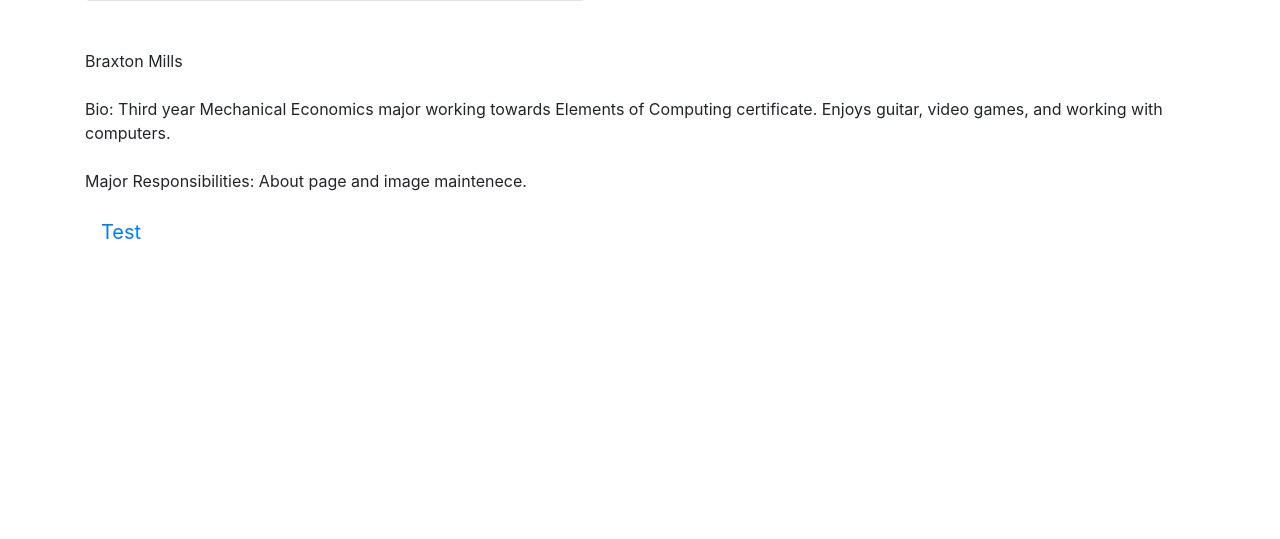
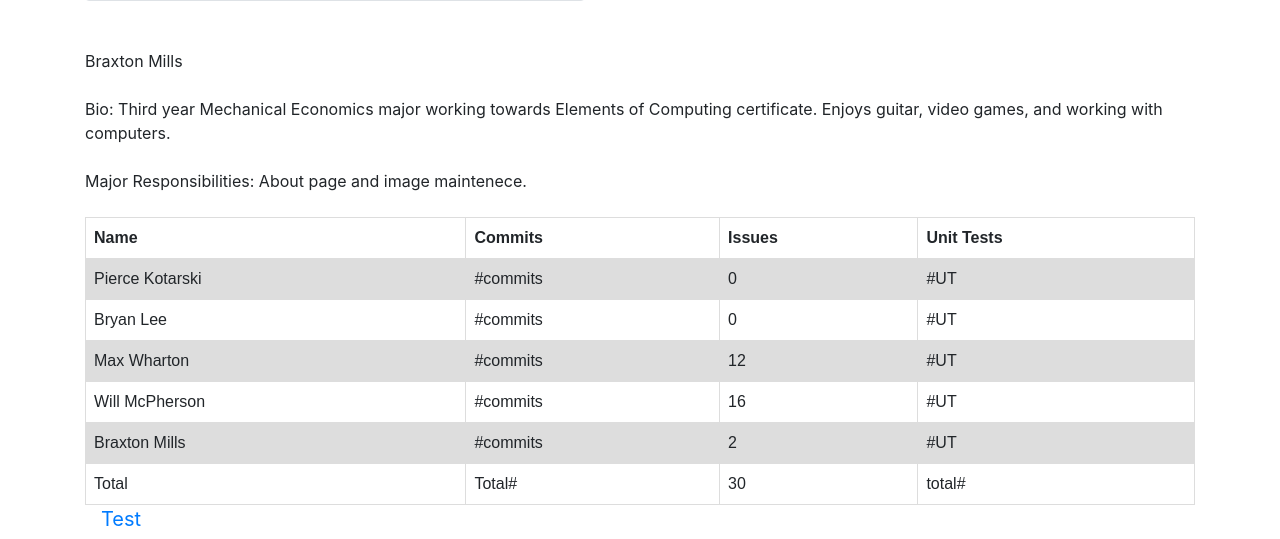
Before and after one commit to maxwharton1/cs329e-idb, a Flask app: page /about in a window 1280 px wide. Shown: the part 4055-4594 px from the top of the page. Before the commit the page ends 4294 px from the top, so only its background shows below. Run offline with Flask 2, Linux system fonts and the light colour scheme; parts of the project's set-up code (start-up, migrations or seed data) failed here and were passed over; some libraries are stand-ins or nearby versions.

Commit message:
added table for commits/issues/unit tests with styling

```diff
--- a/templates/about.html
+++ b/templates/about.html
@@ -1,5 +1,28 @@
 {% extends 'layout.html' %}
 {% block body %}
+
+<style>
+table {
+  font-family: arial, sans-serif;
+  border-collapse: collapse;
+  width: 100%;
+}
+
+td, th {
+  border: 1px solid #dddddd;
+  text-align: left;
+  padding: 8px;
+}
+
+tr:nth-child(even) {
+  background-color: #dddddd;
+}
+</style>
+
+
+
+
+
   <a href= "/test">Link to Test Page</a><br></br>
   <div id = "info"></div>
   Group Members
@@ -29,6 +52,52 @@
     Bio: Third year Mechanical Economics major working towards Elements of Computing certificate. Enjoys guitar, video games, and working with computers.<br></br>
     Major Responsibilities: About page and image maintenece.<br></br>
   </div>
+
+
+  <table>
+    <tr>
+  	  <th>Name</th>
+  	  <th>Commits</th>
+  	  <th>Issues</th>
+  	  <th>Unit Tests</th>
+  	</tr>
+  	<tr>
+      <td>Pierce Kotarski</td>
+      <td>#commits</td>
+      <td>0</td>
+      <td>#UT</td>
+    </tr>
+    <tr>
+      <td>Bryan Lee</td>
+      <td>#commits</td>
+      <td>0</td>
+      <td>#UT</td>
+    </tr>
+    <tr>
+      <td>Max Wharton</td>
+      <td>#commits</td>
+      <td>12</td>
+      <td>#UT</td>
+    </tr>
+    <tr>
+      <td>Will McPherson</td>
+      <td>#commits</td>
+      <td>16</td>
+      <td>#UT</td>
+    </tr>
+    <tr>
+      <td>Braxton Mills</td>
+      <td>#commits</td>
+      <td>2</td>
+      <td>#UT</td>
+    </tr>
+    <tr>
+      <td>Total</td>
+      <td>Total#</td>
+      <td>30</td>
+      <td>total#</td>
+    <tr>
+  </table>
   <a href="test.html" class="btn-lg" role="button">Test</a> <!--link to test page-->
 
 
```
